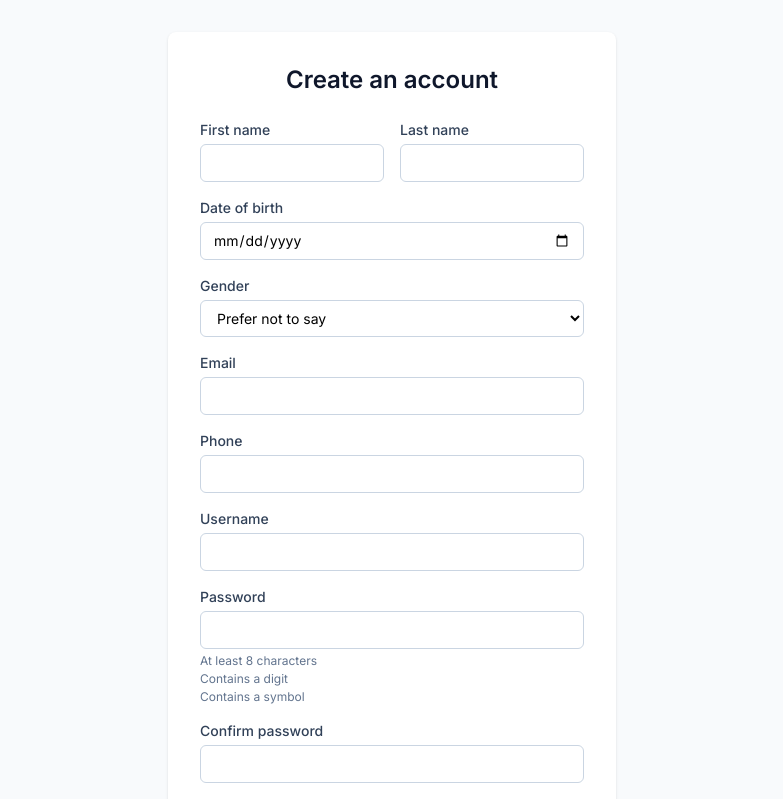
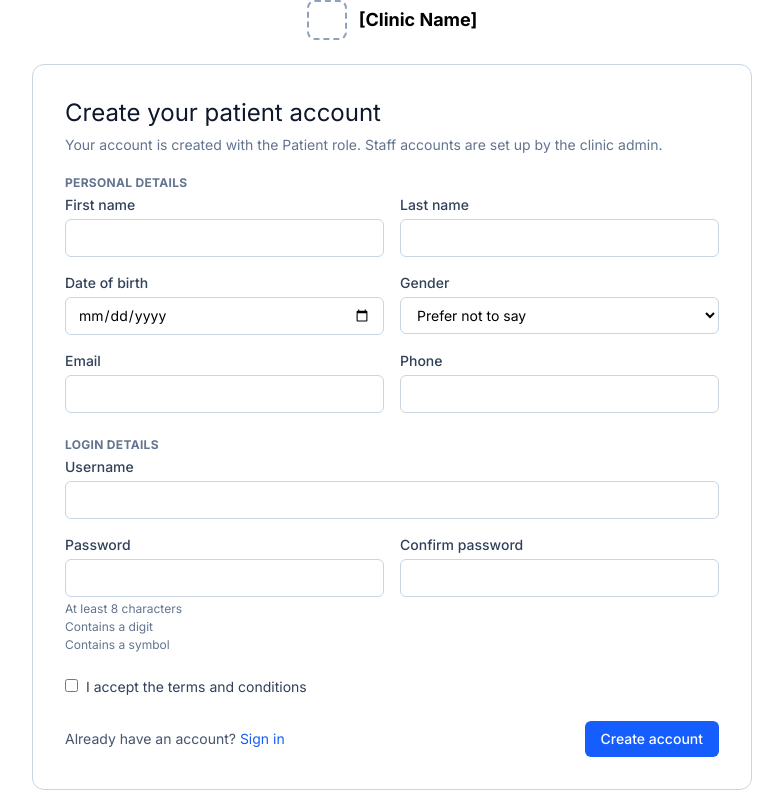
Before and after one commit to ernest-ayitey/lynKS_appointment, a React (Vite) app in the folder apps/web/: page /register in a window 1280 px wide. Shown: the top 799 px of the page, without its empty margins (248-1031 px from the left). Built offline with nearby package versions, Linux system fonts and the light colour scheme; no server answers.

Commit message:
style: restyle RegisterPage to match Register.dc.html

```diff
--- a/apps/web/src/features/auth/register.page.tsx
+++ b/apps/web/src/features/auth/register.page.tsx
@@ -2,6 +2,7 @@ import { useQuery } from '@tanstack/react-query';
 import { useEffect, useState } from 'react';
 import { useForm } from 'react-hook-form';
 import { Link, useNavigate } from 'react-router-dom';
+import AuthCard from '../../components/auth-card';
 import { ApiError } from '../../lib/api-client';
 import { GENERIC_ERROR_MESSAGE, applyApiError } from '../../lib/api-error-handling';
 import { useAuth } from '../../lib/auth-context';
@@ -123,18 +124,23 @@ export default function RegisterPage() {
   }
 
   return (
-    <div className="flex min-h-screen items-center justify-center bg-slate-50 px-4 py-8">
-      <div className="w-full max-w-md rounded-lg bg-white p-8 shadow">
-        <h1 className="mb-6 text-center text-2xl font-semibold text-slate-900">Create an account</h1>
-
-        <form onSubmit={handleSubmit(onSubmit)} className="space-y-4" noValidate>
+    <AuthCard
+      title="Create your patient account"
+      subtitle="Your account is created with the Patient role. Staff accounts are set up by the clinic admin."
+      maxWidth="wide"
+    >
+      <form onSubmit={handleSubmit(onSubmit)} className="flex flex-col gap-6" noValidate>
         {formError && (
           <div role="alert" className="rounded-md bg-red-50 px-3 py-2 text-sm text-red-700">
             {formError}
           </div>
         )}
 
-          <div className="grid grid-cols-2 gap-4">
+        <fieldset className="m-0 grid grid-cols-1 gap-4 border-0 p-0 sm:grid-cols-2">
+          <legend className="col-span-full mb-1 text-xs font-bold uppercase tracking-wide text-slate-500">
+            Personal details
+          </legend>
+
           <div>
             <label htmlFor="firstName" className="block text-sm font-medium text-slate-700">
               First name
@@ -165,7 +171,6 @@ export default function RegisterPage() {
             {errors.lastName && (
               <p className="mt-1 text-sm text-red-600">{errors.lastName.message}</p>
             )}
-            </div>
           </div>
 
           <div>
@@ -230,8 +235,14 @@ export default function RegisterPage() {
             />
             {errors.phone && <p className="mt-1 text-sm text-red-600">{errors.phone.message}</p>}
           </div>
+        </fieldset>
 
-          <div>
+        <fieldset className="m-0 grid grid-cols-1 gap-4 border-0 p-0 sm:grid-cols-2">
+          <legend className="col-span-full mb-1 text-xs font-bold uppercase tracking-wide text-slate-500">
+            Login details
+          </legend>
+
+          <div className="sm:col-span-2">
             <label htmlFor="username" className="block text-sm font-medium text-slate-700">
               Username
             </label>
@@ -294,7 +305,9 @@ export default function RegisterPage() {
               <p className="mt-1 text-sm text-red-600">{errors.passwordConfirmation.message}</p>
             )}
           </div>
+        </fieldset>
 
+        <div>
           <label htmlFor="acceptTerms" className="flex items-start gap-2 text-sm text-slate-700">
             <input
               id="acceptTerms"
@@ -307,23 +320,25 @@ export default function RegisterPage() {
           {errors.acceptTerms && (
             <p className="mt-1 text-sm text-red-600">{errors.acceptTerms.message}</p>
           )}
+        </div>
 
-          <button
-            type="submit"
-            disabled={isSubmitting}
-            className="w-full rounded-md bg-blue-600 px-3 py-2 text-sm font-medium text-white hover:bg-blue-700 disabled:opacity-60"
-          >
-            Create account
-          </button>
-        </form>
-
-        <p className="mt-6 text-center text-sm text-slate-600">
+        <div className="flex flex-wrap items-center justify-between gap-3">
+          <p className="text-sm text-slate-600">
             Already have an account?{' '}
             <Link to="/login" className="text-blue-600 hover:underline">
               Sign in
             </Link>
           </p>
+
+          <button
+            type="submit"
+            disabled={isSubmitting}
+            className="rounded-md bg-blue-600 px-4 py-2 text-sm font-medium text-white hover:bg-blue-700 disabled:opacity-60"
+          >
+            Create account
+          </button>
         </div>
-    </div>
+      </form>
+    </AuthCard>
   );
 }
```
Lines whose indentation alone changed are shown as unchanged.
